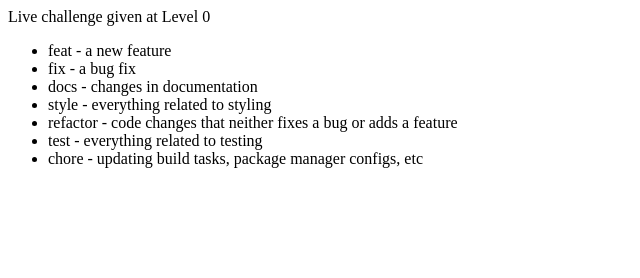
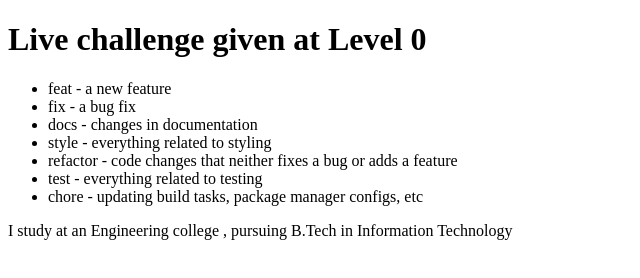
Before and after one commit to r854/Live-Challenge, a plain HTML site: page index.html in a window 1280 px wide. Shown: the whole page, without its empty margins (0-640 px from the left). Drawn offline with Linux system fonts and the light colour scheme.

Commit message:
feat- added details in index page

```diff
--- a/index.html
+++ b/index.html
@@ -7,7 +7,7 @@
     <title>Git Github Hands-on</title>
 </head>
 <body>
-    Live challenge given at Level 0
+    <h1>Live challenge given at Level 0</h1>
     <ul>
         <li>feat - a new feature</li>
         <li>fix - a bug fix</li>
@@ -17,5 +17,7 @@
         <li>test - everything related to testing</li>
         <li>chore - updating build tasks, package manager configs, etc</li>
     </ul>
+    <p>I study at an Engineering college , pursuing B.Tech in Information Technology</p>
+
 </body>
 </html>
```
